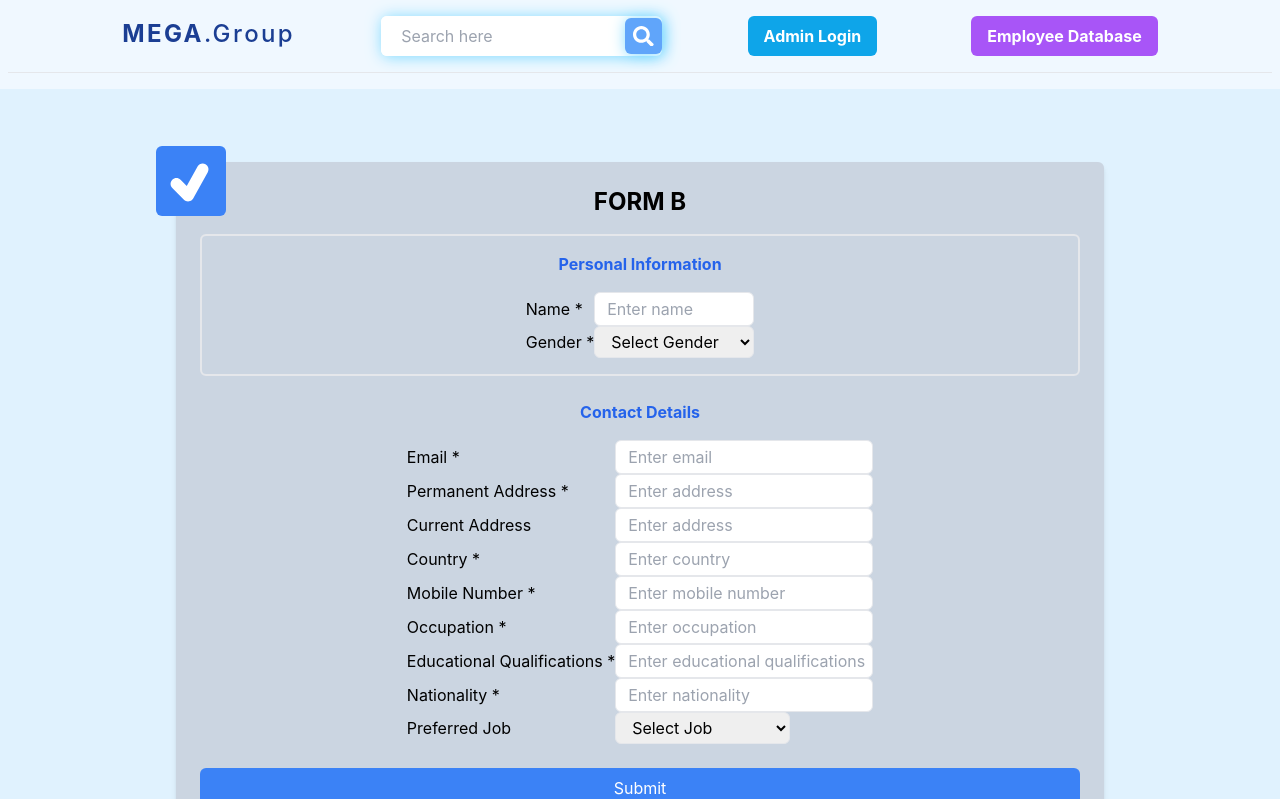
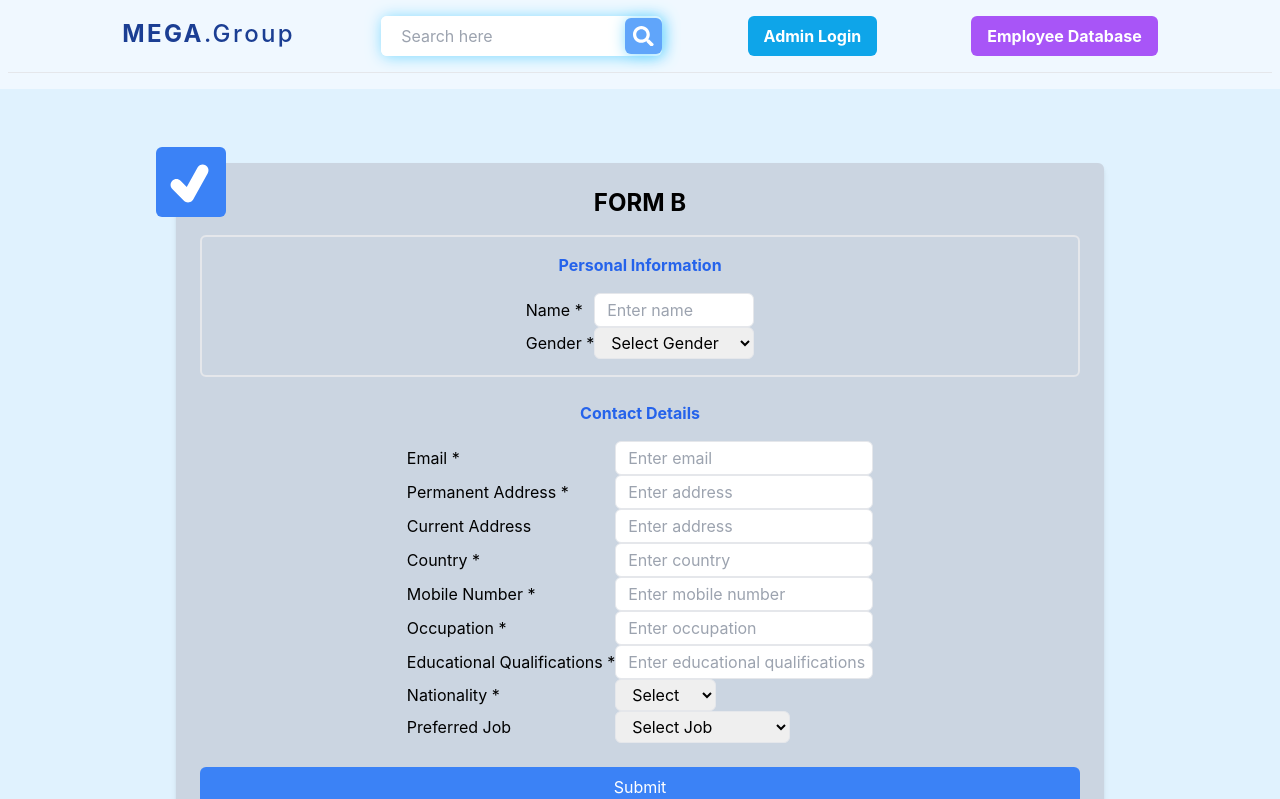
Before and after one commit to pabitrajana007/project, a React (Create React App) app: page /fillForm in a window 1280 px wide. Shown: the top 799 px of the page. Built offline with nearby package versions, Linux system fonts and the light colour scheme.

Commit message:
country dropdown menu

```diff
--- a/src/Components/Form.js
+++ b/src/Components/Form.js
@@ -121,9 +121,19 @@ function Form() {
                     <label htmlFor='education' className='table-cell'>Educational Qualifications *</label>
                     <input type='text' placeholder='Enter educational qualifications' id='education' name='education' className='table-cell rounded-md indent-2 p-1 border' onChange={handleChange} value={formData.education} required />
                   </div>
+                  {/* <div className='table-row'>
+                    <label htmlFor='nationality' className='table-cell'>Nationality *</label>
+                    <input type='text' placeholder='Enter nationality' id='nationality' name='nationality' className='table-cell rounded-md indent-2 p-1 border' onChange={handleChange} value={formData.nationality} required />
+                  </div> */}
                   <div className='table-row'>
                     <label htmlFor='nationality' className='table-cell'>Nationality *</label>
-                    <input type='text' placeholder='Enter nationality' id='nationality' name='nationality' className='table-cell rounded-md indent-2 p-1 border' onChange={handleChange} value={formData.nationality} required />
+                    <select id='nationality' name='nationality' className='table-cell rounded-md indent-2 p-1 border' onChange={handleChange} value={formData.nationality} required>
+                      <option value=''>Select </option>
+                      <option value='japan'>Japan</option>
+                      <option value='india'>India</option>
+                      <option value='nepal'>Nepal</option>
+                      <option value='sri lanka'>Sri Lanka</option>
+                    </select>
                   </div>
                   <div className='table-row'>
                     <label htmlFor='job' className='table-cell'>Preferred Job</label>
```
